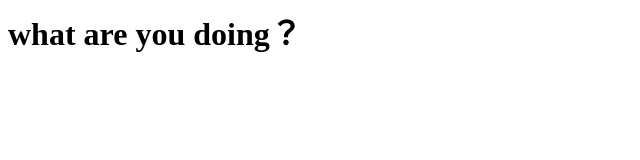
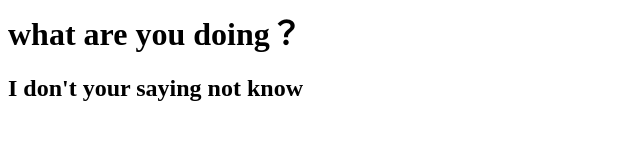
Before and after one commit to 00Lyb00/No1, a plain HTML site: page index.html in a window 1280 px wide. Shown: the whole page, without its empty margins (0-640 px from the left). Drawn offline with Linux system fonts and the light colour scheme.

Commit message:
index.html

```diff
--- a/index.html
+++ b/index.html
@@ -1 +1,2 @@
 <h1>what are you doing？</h1>
+<h2>I don't your saying not know</h2>
```
